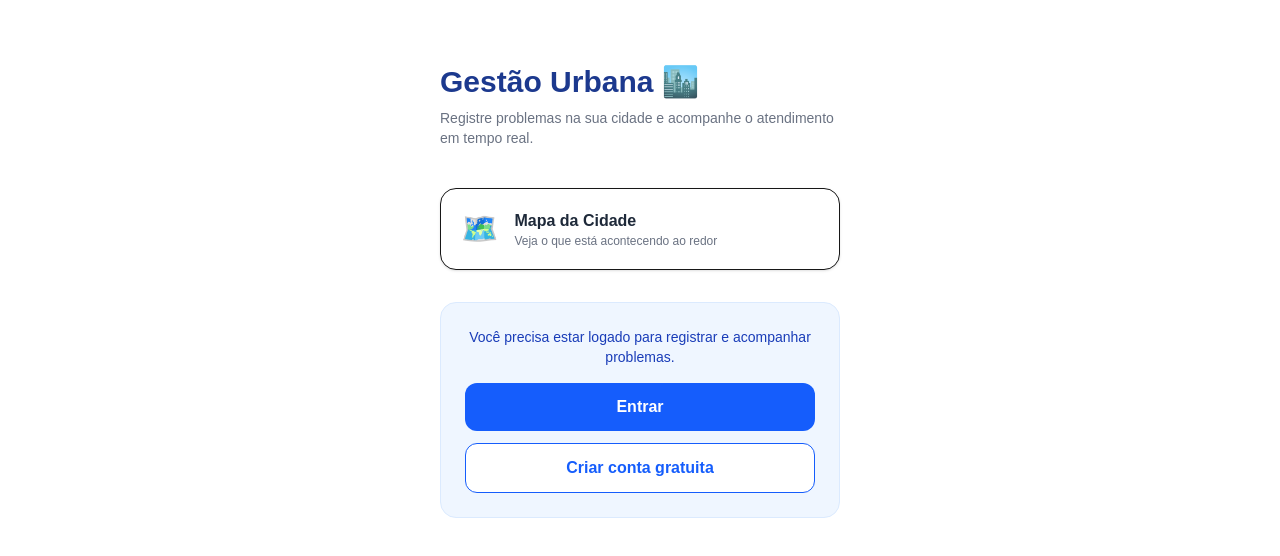
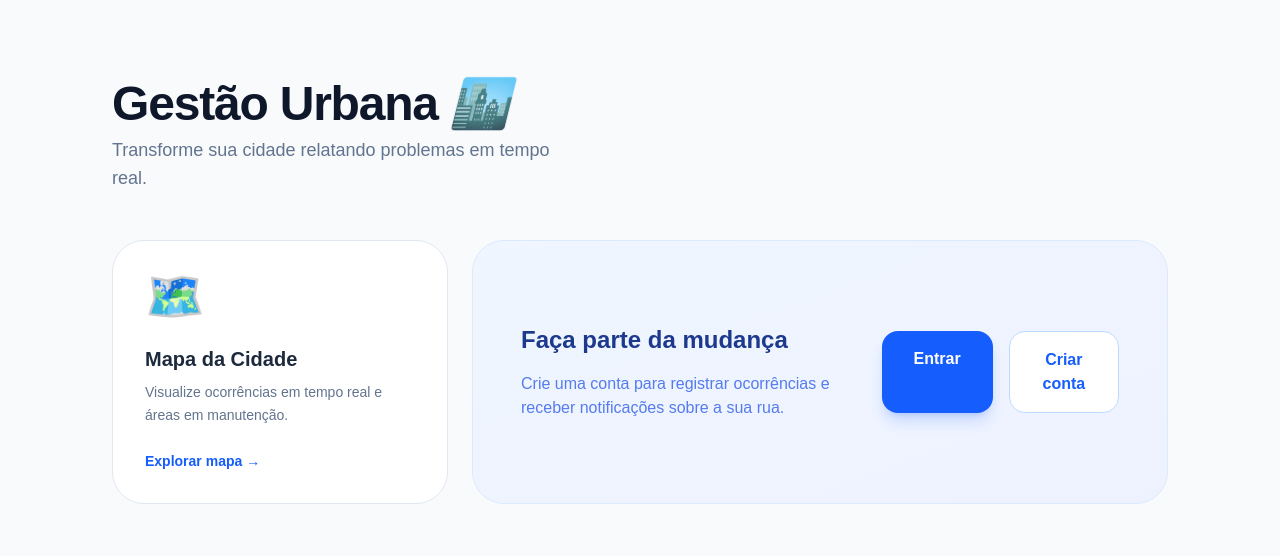
Before and after one commit to fernando-sant/gestao-urbana, a Next.js app: page / in a window 1280 px wide. Shown: the top 556 px of the page. Built offline with nearby package versions, Linux system fonts and the light colour scheme; no server answers.

Commit message:
initial page major change

```diff
--- a/src/app/page.tsx
+++ b/src/app/page.tsx
@@ -22,82 +22,107 @@ export default function Home() {
     window.location.reload()
   }
 
+  if (loading) return (
+    <div className="min-h-screen flex items-center justify-center">
+      <div className="animate-spin rounded-full h-12 w-12 border-t-2 border-b-2 border-blue-600"></div>
+    </div>
+  )
+
   return (
-    <main className="max-w-md mx-auto p-6 pt-16 min-h-screen">
-      <div className="mb-10">
-        <h1 className="text-3xl font-bold mb-2 text-blue-900">Gestão Urbana 🏙️</h1>
-        {user ? (
-          <p className="text-gray-600 text-sm">
-            Bem-vindo(a) de volta! O que deseja fazer hoje?
+    <main className="min-h-screen bg-slate-50">
+      {/* Container Principal Adaptável */}
+      <div className="max-w-6xl mx-auto p-6 md:p-12 lg:pt-20">
+
+        {/* Header com User Profile */}
+        <header className="flex flex-col md:flex-row md:items-center justify-between mb-12 gap-6">
+          <div className="space-y-2">
+            <h1 className="text-4xl md:text-5xl font-extrabold text-slate-900 tracking-tight">
+              Gestão Urbana <span className="text-blue-600 italic">🏙️</span>
+            </h1>
+            <p className="text-slate-500 text-lg max-w-md">
+              {user
+                ? `Olá, ${user.user_metadata?.full_name || 'Cidadão'}! Como podemos ajudar sua rua hoje?`
+                : "Transforme sua cidade relatando problemas em tempo real."}
             </p>
-        ) : (
-          <p className="text-gray-500 text-sm">
-            Registre problemas na sua cidade e acompanhe o atendimento em tempo real.
-          </p>
-        )}
           </div>
 
-      <div className="flex flex-col gap-4">
-        {/* SEMPRE VISÍVEL: Mapa */}
+          {user && (
+            <div className="flex items-center gap-4 bg-white p-3 rounded-2xl shadow-sm border border-slate-100">
+              <div className="h-10 w-10 bg-blue-600 rounded-full flex items-center justify-center text-white font-bold">
+                {user.email?.[0].toUpperCase()}
+              </div>
+              <div className="flex flex-col">
+                <span className="text-sm font-bold text-slate-700 truncate max-w-[150px]">{user.email}</span>
+                <button onClick={handleLogout} className="text-xs text-red-500 hover:underline text-left">Sair da conta</button>
+              </div>
+            </div>
+          )}
+        </header>
+
+        {/* Grid de Ações Principais */}
+        <div className="grid grid-cols-1 md:grid-cols-2 lg:grid-cols-3 gap-6">
+
+          {/* Card: Mapa (Sempre visível) */}
           <Link href="/mapa"
-          className="flex items-center gap-4 p-5 border rounded-2xl hover:bg-gray-50 transition shadow-sm bg-white">
-          <span className="text-3xl">🗺️</span>
-          <div>
-            <p className="font-semibold text-gray-800">Mapa da Cidade</p>
-            <p className="text-xs text-gray-500">Veja o que está acontecendo ao redor</p>
+            className="group flex flex-col p-8 bg-white border border-slate-200 rounded-[2rem] hover:border-blue-500 hover:shadow-xl hover:shadow-blue-500/10 transition-all duration-300">
+            <span className="text-5xl mb-6 group-hover:scale-110 transition-transform">🗺️</span>
+            <h3 className="text-xl font-bold text-slate-800 mb-2">Mapa da Cidade</h3>
+            <p className="text-slate-500 text-sm leading-relaxed">Visualize ocorrências em tempo real e áreas em manutenção.</p>
+            <div className="mt-6 text-blue-600 font-semibold text-sm inline-flex items-center group-hover:translate-x-2 transition-transform">
+              Explorar mapa →
             </div>
           </Link>
 
-        {/* LOGADO: Registrar e Minhas Solicitações */}
           {user ? (
             <>
+              {/* Card: Registrar (Destaque) */}
               <Link href="/registrar"
-              className="flex items-center gap-4 p-5 border-2 border-blue-100 rounded-2xl hover:bg-blue-50 transition shadow-sm bg-white">
-              <span className="text-3xl">📝</span>
-              <div>
-                <p className="font-semibold text-blue-900">Registrar ocorrência</p>
-                <p className="text-xs text-gray-500">Informe um novo problema urbano</p>
+                className="group flex flex-col p-8 bg-blue-600 border border-blue-700 rounded-[2rem] hover:bg-blue-700 hover:shadow-xl hover:shadow-blue-700/30 transition-all duration-300">
+                <span className="text-5xl mb-6 group-hover:scale-110 transition-transform">📝</span>
+                <h3 className="text-xl font-bold text-white mb-2">Novo Registro</h3>
+                <p className="text-blue-100 text-sm leading-relaxed">Viu um buraco, falta de luz ou lixo? Informe a prefeitura agora.</p>
+                <div className="mt-6 text-white font-semibold text-sm">
+                  Iniciar abertura →
                 </div>
               </Link>
 
-            <Link href="/solicitacoes"
-              className="flex items-center gap-4 p-5 border rounded-2xl hover:bg-gray-50 transition shadow-sm bg-white">
-              <span className="text-3xl">📂</span>
-              <div>
-                <p className="font-semibold text-gray-800">Minhas solicitações</p>
-                <p className="text-xs text-gray-500">Acompanhe seus registros e prazos</p>
-              </div>
+              {/* Card: Minhas Solicitações */}
+              <Link href="/solicitacao"
+                className="group flex flex-col p-8 bg-white border border-slate-200 rounded-[2rem] hover:border-blue-500 hover:shadow-xl hover:shadow-blue-500/10 transition-all duration-300">
+                <span className="text-5xl mb-6 group-hover:scale-110 transition-transform">📂</span>
+                <h3 className="text-xl font-bold text-slate-800 mb-2">Meus Chamados</h3>
+                <p className="text-slate-500 text-sm leading-relaxed">Acompanhe o status e o histórico de atendimento dos seus pedidos.</p>
+                <div className="mt-6 text-blue-600 font-semibold text-sm">Ver histórico →</div>
               </Link>
-
-            <button onClick={handleLogout}
-              className="mt-4 text-sm text-red-500 font-medium hover:underline">
-              Sair da conta
-            </button>
             </>
           ) : (
-          /* NÃO LOGADO: Incentivo ao Login/Cadastro */
-          <div className="bg-blue-50 border border-blue-100 rounded-2xl p-6 mt-4">
-            <p className="text-sm text-blue-800 mb-4 font-medium text-center">
-              Você precisa estar logado para registrar e acompanhar problemas.
-            </p>
-            <div className="flex flex-col gap-3">
+            /* Card de Login/CTA quando deslogado */
+            <div className="md:col-span-2 lg:col-span-2 bg-gradient-to-br from-blue-50 to-indigo-50 border border-blue-100 rounded-[2rem] p-8 md:p-12 flex flex-col md:flex-row items-center justify-between gap-8">
+              <div className="space-y-4 text-center md:text-left">
+                <h3 className="text-2xl font-bold text-blue-900">Faça parte da mudança</h3>
+                <p className="text-blue-700/70 max-w-sm">Crie uma conta para registrar ocorrências e receber notificações sobre a sua rua.</p>
+              </div>
+              <div className="flex flex-col sm:flex-row gap-4 w-full md:w-auto">
                 <Link href="/login"
-                className="w-full bg-blue-600 text-white text-center p-3 rounded-xl font-bold hover:bg-blue-700 transition">
+                  className="px-8 py-4 bg-blue-600 text-white rounded-2xl font-bold hover:bg-blue-700 shadow-lg shadow-blue-600/20 text-center transition-all">
                   Entrar
                 </Link>
                 <Link href="/cadastro"
-                className="w-full bg-white border border-blue-600 text-blue-600 text-center p-3 rounded-xl font-bold hover:bg-blue-50 transition">
-                Criar conta gratuita
+                  className="px-8 py-4 bg-white text-blue-600 border border-blue-200 rounded-2xl font-bold hover:bg-blue-50 text-center transition-all">
+                  Criar conta
                 </Link>
               </div>
             </div>
           )}
+        </div>
 
-        {/* ADMIN SHORTCUT (Opcional - só aparece se você for admin) */}
+        {/* Footer Admin Shortcut */}
         {user?.email === 'seu-email-admin@gmail.com' && (
-           <Link href="/admin" className="mt-8 text-center text-xs text-gray-400 border-t pt-4 italic">
-             Acessar Painel de Gestor
+           <div className="mt-16 flex justify-center">
+             <Link href="/admin" className="inline-flex items-center gap-2 px-6 py-2 bg-slate-900 text-white rounded-full text-xs font-bold hover:bg-slate-800 transition-colors uppercase tracking-widest">
+               🛠️ Painel do Gestor
              </Link>
+           </div>
         )}
       </div>
     </main>
--- a/src/app/solicitacao/[id]/page.tsx
+++ b/src/app/solicitacao/[id]/page.tsx
@@ -19,7 +19,7 @@ export default function DetalhePage() {
   useEffect(() => {
     getReportDetails(id as string)
       .then(setReport)
-      .catch(() => router.push('/solicitacoes'))
+      .catch(() => router.push('/solicitacao'))
   }, [id])
 
   if (!report) return <div className="p-10 text-center animate-pulse">Carregando detalhes...</div>
@@ -41,7 +41,7 @@ export default function DetalhePage() {
       )}
 
       <div className="flex items-center justify-between mb-4">
-        <button onClick={() => router.push('/solicitacoes')} className="text-blue-600 text-sm">
+        <button onClick={() => router.push('/solicitacao')} className="text-blue-600 text-sm">
           ← Ver todas
         </button>
         <span className="text-[10px] font-mono text-gray-400 bg-gray-100 px-2 py-1 rounded">
--- a/src/app/solicitacao/page.tsx
+++ b/src/app/solicitacao/page.tsx
@@ -10,7 +10,7 @@ const STATUS_CONFIG: Record<string, { label: string, color: string }> = {
   rejected:    { label: 'Arquivado',   color: 'bg-gray-100 text-gray-700' },
 }
 
-export default function MinhasSolicitacoes() {
+export default function Minhassolicitacao() {
   const [reports, setReports] = useState<any[]>([])
   const [loading, setLoading] = useState(true)
 
--- a/src/lib/reports.ts
+++ b/src/lib/reports.ts
@@ -71,7 +71,7 @@ export async function createReport(payload: {
 }
 
 /**
- * 4. Lista solicitações do usuário logado (usada na /solicitacoes)
+ * 4. Lista solicitações do usuário logado (usada na /solicitacao)
  */
 export async function getUserReports() {
   const supabase = createClient()
```
Lines whose indentation alone changed are shown as unchanged.
